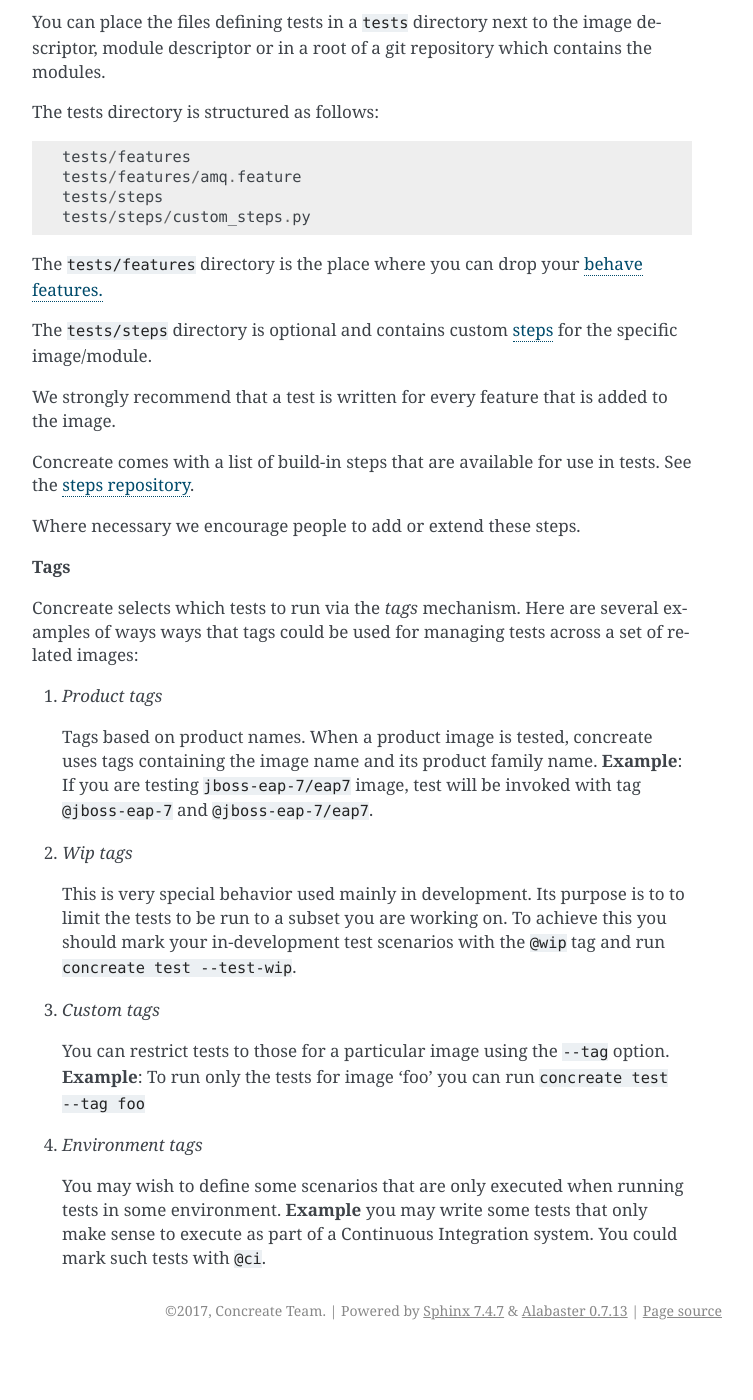
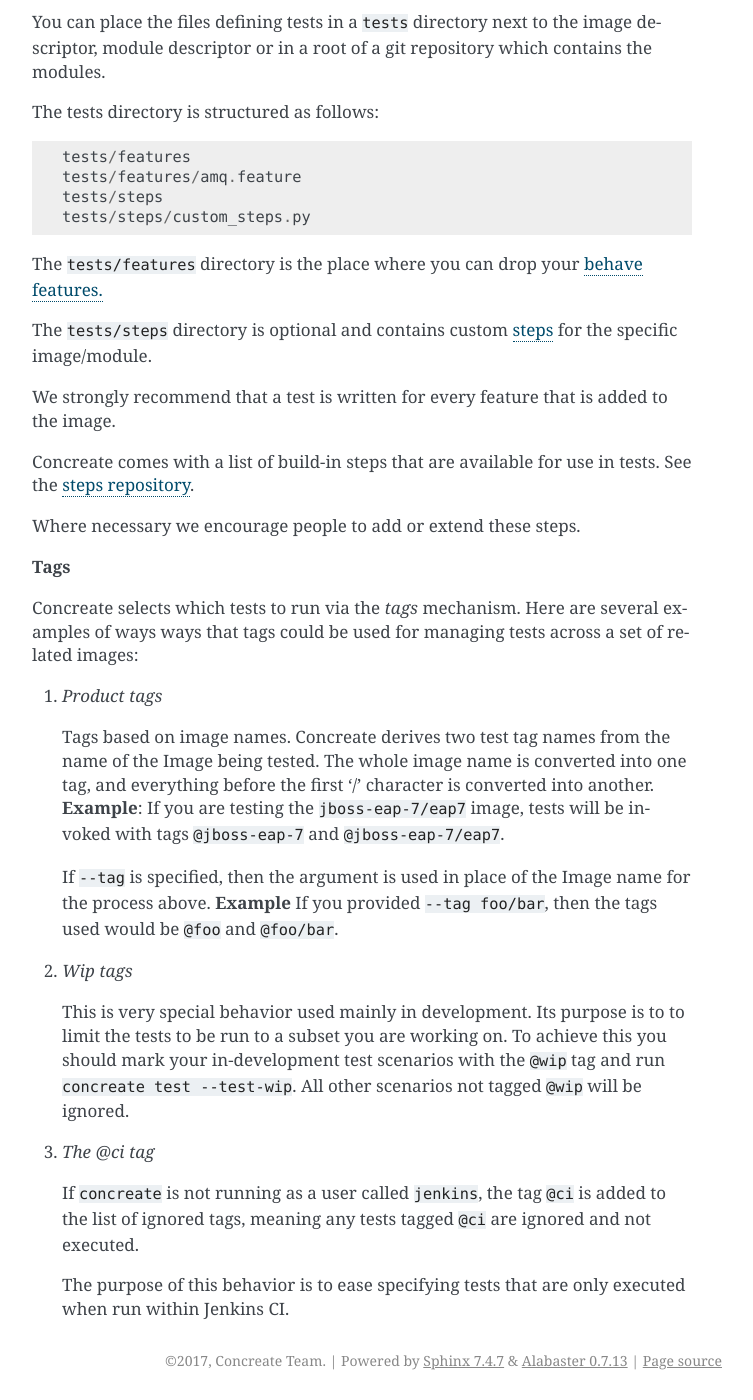
Before and after one commit to cekit/cekit, a Sphinx documentation site: the page built from docs/test.rst, in a window 1280 px wide and 1400 px high, scrolled down 521 px. Shown: the whole window, without its empty margins (388-1141 px from the left). Built offline with Sphinx 7.4.7, drawn with Linux system fonts in a browser that asks for light colours; before the commit the page ends 1871 px from its top, so only the background shows below that; some of the changed text lies outside the part shown.

Commit message:
Rework tagging logic following the source code

```diff
--- a/docs/test.rst
+++ b/docs/test.rst
@@ -15,7 +15,7 @@ An image can be tested by running:
 
 * ``--test-wip`` -- only run tests tagged with the ``@wip`` tag.
 * ``--test-steps-url`` -- a git repository url containing `steps <https://pythonhosted.org/behave/tutorial.html#python-step-implementations>`_ for tests.
-* ``--tag @sometag`` --  only run tests tagged with e.g. ``@sometag``. Only the first occurrence of this argument is honoured.
+* ``--tag altname`` --  Overrides the name of the Image used for testing to ``altname``. Only the first occurrence of this argument is honoured.
 
 
 About Tests
@@ -59,27 +59,31 @@ of related images:
 
 1. `Product tags`
 
-   Tags based on product names. When a product image is tested, concreate uses
-   tags containing the image name and its product family name.  **Example**: If
-   you are testing ``jboss-eap-7/eap7`` image, test will be invoked with tag
-   ``@jboss-eap-7`` and ``@jboss-eap-7/eap7``.
+   Tags based on image names. Concreate derives two test tag names from the
+   name of the Image being tested. The whole image name is converted into one
+   tag, and everything before the first '/' character is converted into
+   another.
+   **Example**: If you are testing the ``jboss-eap-7/eap7`` image,
+   tests will be invoked with tags ``@jboss-eap-7`` and ``@jboss-eap-7/eap7``.
+
+   If ``--tag`` is specified, then the argument is used in place of the Image
+   name for the process above.
+   **Example** If you provided ``--tag foo/bar``, then the tags used would be
+   ``@foo`` and ``@foo/bar``.
 
 2. `Wip tags`
 
    This is very special behavior used mainly in development. Its purpose is to
    to limit the tests to be run to a subset you are working on. To achieve this
    you should mark your in-development test scenarios with the ``@wip`` tag and
-   run ``concreate test --test-wip``.
+   run ``concreate test --test-wip``. All other scenarios not tagged ``@wip``
+   will be ignored.
 
-3. `Custom tags`
+3. `The @ci tag`
 
-   You can restrict tests to those for a particular image using the ``--tag``
-   option. **Example**: To run only the tests for image 'foo' you can run
-   ``concreate test --tag foo``
+   If ``concreate`` is not running as a user called ``jenkins``, the tag ``@ci``
+   is added to the list of ignored tags, meaning any tests tagged ``@ci`` are
+   ignored and not executed.
 
-4. `Environment tags`
-
-   You may wish to define some scenarios that are only executed when running
-   tests in some environment. **Example** you may write some tests that only
-   make sense to execute as part of a Continuous Integration system. You could
-   mark such tests with ``@ci``.
+   The purpose of this behavior is to ease specifying tests that are only
+   executed when run within Jenkins CI.
```
